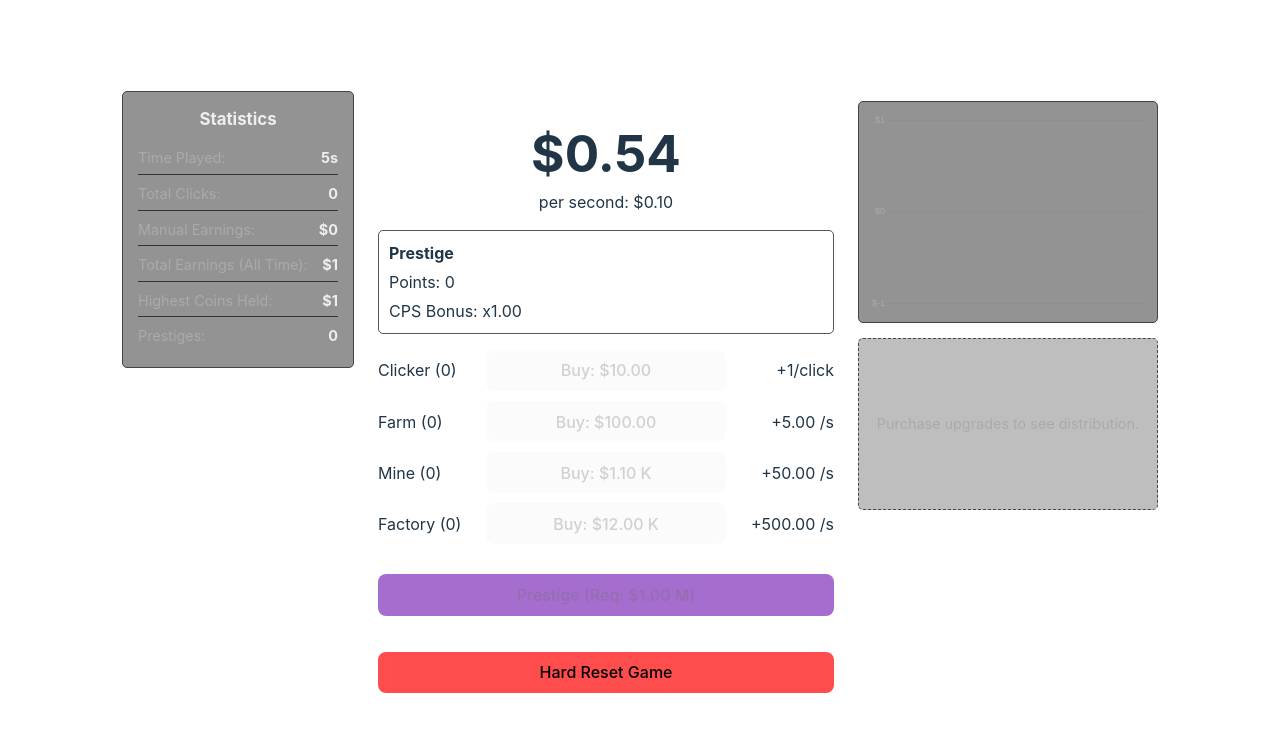
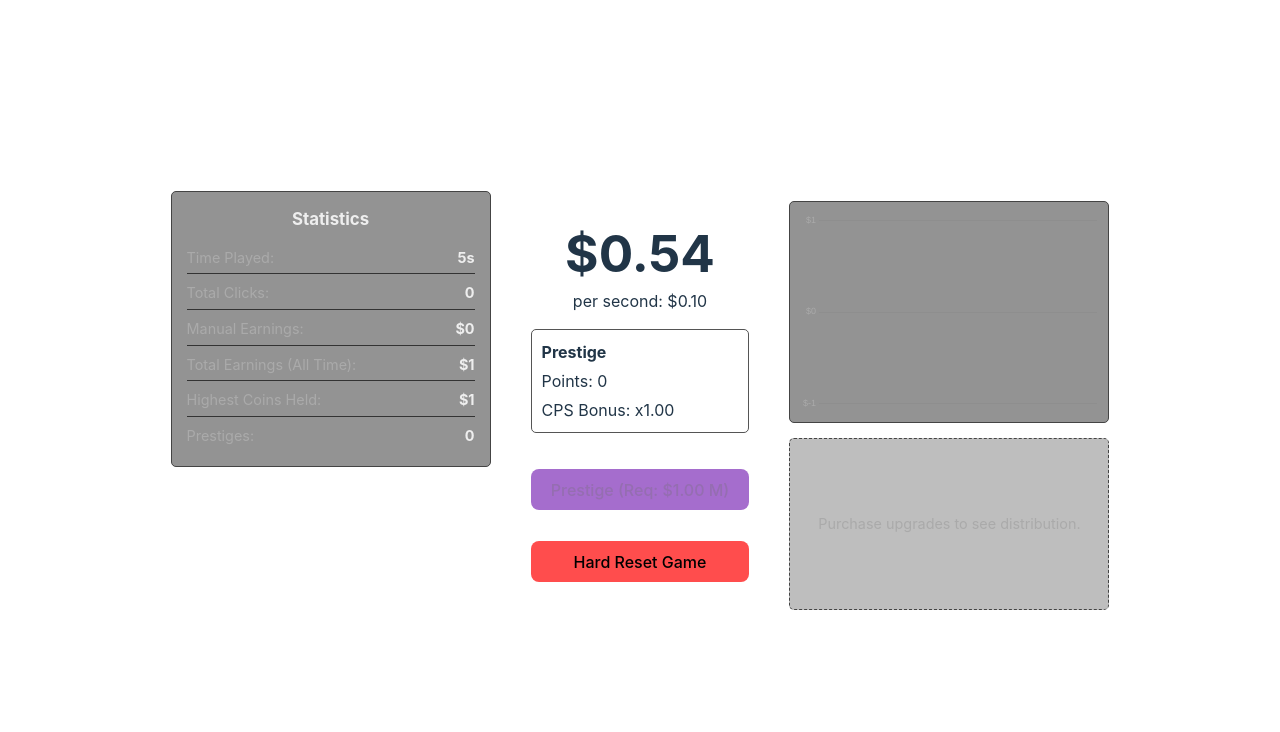
Before and after one commit to steveharianto/IdleGame, a React (Vite) app: page / in a window 1280 px wide. Shown: the top 732 px of the page. Built offline with nearby package versions, Linux system fonts and the light colour scheme.

Commit message:
Add More Upgrades

```diff
--- a/src/App.css
+++ b/src/App.css
@@ -99,3 +99,33 @@ button {
 button:hover:not(:disabled) {
   filter: brightness(1.1);
 }
+
+/* --- Upgrade Unlock Animation --- */
+@keyframes fadeSlideIn {
+  from {
+    opacity: 0;
+    transform: translateY(10px);
+  }
+  to {
+    opacity: 1;
+    transform: translateY(0);
+  }
+}
+
+.upgrade-item {
+  animation: fadeSlideIn 0.4s ease-out forwards;
+  /* Add a subtle border or background for separation if desired */
+   border-bottom: 1px solid rgba(80, 80, 80, 0.5);
+   /* background-color: rgba(255, 255, 255, 0.02); */
+   /* border-radius: 3px; */
+}
+
+/* Ensure the last item doesn't have the border */
+.upgrade-item:last-child {
+   border-bottom: none;
+}
+
+/* Optional: Style adjustments for buttons within upgrades */
+.upgrade-item button {
+    margin-bottom: 0; /* Remove default button margin if needed */
+}
--- a/src/App.jsx
+++ b/src/App.jsx
@@ -51,29 +51,41 @@ const formatNumber = (num) => {
     return `${value.toFixed(2)} ${prefixes[prefix]}`;
 };
 
+// --- FULL UPGRADE LIST ---
+const ALL_UPGRADES = [
+    { id: 1, name: "Clicker", level: 0, baseCost: 10, effect: 1 }, // Effect is per click
+    { id: 2, name: "Farm", level: 0, baseCost: 100, effect: 5 }, // Effect is base CPS
+    { id: 3, name: "Mine", level: 0, baseCost: 1100, effect: 50 },
+    { id: 4, name: "Factory", level: 0, baseCost: 12000, effect: 500 },
+    // --- New Upgrades ---
+    { id: 5, name: "Bank", level: 0, baseCost: 130000, effect: 6000 },       // 130 K
+    { id: 6, name: "Temple", level: 0, baseCost: 1.5e6, effect: 75000 },      // 1.5 M
+    { id: 7, name: "Portal", level: 0, baseCost: 20e6, effect: 900000 },      // 20 M
+    { id: 8, name: "Alchemy Lab", level: 0, baseCost: 330e6, effect: 10e6 }, // 330 M
+    { id: 9, name: "Shipment", level: 0, baseCost: 5e9, effect: 150e6 },     // 5 B
+    { id: 10, name: "Time Machine", level: 0, baseCost: 75e9, effect: 2.5e9 }, // 75 B
+];
+
 function App() {
     const MAX_HISTORY_POINTS = 60; // Store last 60 data points (e.g., 10 minutes if saving every 10s)
 
     // Initialize game state from localStorage or use defaults
     const [gameState, setGameState] = useState(() => {
         const savedGame = localStorage.getItem("idleGameSave");
+
+        // Start with a structure based on ALL_UPGRADES
         let initialState = {
             coins: 0,
             coinsPerSecond: 0,
             lastUpdate: Date.now(),
-            upgrades: [
-                { id: 1, name: "Clicker", level: 0, baseCost: 10, effect: 1 }, // Effect for Clicker is per click
-                { id: 2, name: "Farm", level: 0, baseCost: 100, effect: 5 }, // Effect for others is base CPS
-                { id: 3, name: "Mine", level: 0, baseCost: 1100, effect: 50 },
-                { id: 4, name: "Factory", level: 0, baseCost: 12000, effect: 500 }
-            ],
+            // Use ALL_UPGRADES as the base structure
+            upgrades: ALL_UPGRADES.map(u => ({ ...u, level: 0 })),
             prestigePoints: 0,
             coinHistory: [],
-            // --- Statistics State ---
             totalClicks: 0,
             manualEarnings: 0,
-            totalEarnings: 0, // Includes manual + automatic
-            startTime: Date.now(), // Track session/total time
+            totalEarnings: 0,
+            startTime: Date.now(),
             prestigeCount: 0,
             highestCoins: 0
         };
@@ -81,27 +93,32 @@ function App() {
         if (savedGame) {
             try {
                 const loadedState = JSON.parse(savedGame);
-                // Merge ensuring all keys exist, prioritizing loaded data
+
+                // Create a map of loaded levels for easy lookup
+                const loadedLevels = (loadedState.upgrades || []).reduce((map, upgrade) => {
+                    map[upgrade.id] = upgrade.level;
+                    return map;
+                }, {});
+
+                // Merge loaded levels into the full upgrade list
+                const mergedUpgrades = ALL_UPGRADES.map(defaultUpgrade => ({
+                    ...defaultUpgrade,
+                    level: loadedLevels[defaultUpgrade.id] || 0 // Use loaded level or default to 0
+                }));
+
                 initialState = {
                     ...initialState, // Start with defaults
-                    ...loadedState,  // Override with saved data
-                    // Ensure complex types are correctly handled/defaulted
-                    upgrades: loadedState.upgrades || initialState.upgrades,
+                    ...loadedState,  // Override with saved basic data
+                    upgrades: mergedUpgrades, // Use the merged list
+                    // Ensure stats have defaults if loading old save
+                    totalEarnings: loadedState.totalEarnings || (loadedState.coins || 0),
+                    highestCoins: loadedState.highestCoins || (loadedState.coins || 0),
+                    // ... (other stat defaults as before) ...
                     coinHistory: (loadedState.coinHistory || [])
-                        .map(p => ({
-                            timestamp: p.timestamp,
-                            // Use totalEarnings if present, otherwise fall back to coins (for old saves)
-                            totalEarnings: p.totalEarnings ?? p.coins ?? 0
-                        }))
+                       .map(p => ({ timestamp: p.timestamp, totalEarnings: p.totalEarnings ?? p.coins ?? 0 }))
                        .slice(-MAX_HISTORY_POINTS),
-                    // Make sure new stats have defaults if loading old save
-                    totalClicks: loadedState.totalClicks || 0,
-                    manualEarnings: loadedState.manualEarnings || 0,
-                    totalEarnings: loadedState.totalEarnings || (loadedState.coins || 0), // Approximate if missing
-                    startTime: loadedState.startTime || Date.now(),
-                    prestigeCount: loadedState.prestigeCount || 0,
-                    highestCoins: loadedState.highestCoins || (loadedState.coins || 0)
                 };
+
             } catch (error) {
                 console.error("Error loading saved game:", error);
                 localStorage.removeItem("idleGameSave"); // Clear corrupted save
@@ -110,10 +127,7 @@ function App() {
 
         initialState.coinsPerSecond = calculateTotalCPS(initialState.upgrades, initialState.prestigePoints);
         if (initialState.coinHistory.length === 0) {
-            initialState.coinHistory.push({
-                timestamp: initialState.lastUpdate, // Use lastUpdate for consistency
-                totalEarnings: initialState.totalEarnings
-            });
+            initialState.coinHistory.push({ timestamp: initialState.lastUpdate, totalEarnings: initialState.totalEarnings });
         }
 
         return initialState;
@@ -334,30 +348,16 @@ function App() {
         }
         localStorage.removeItem("idleGameSave");
 
-        // Reset to the absolute initial state using the top-level helper
-        const initialState = {
-            coins: 0,
-            coinsPerSecond: 0.1,
-            lastUpdate: Date.now(),
-            upgrades: [
-                { id: 1, name: "Clicker", level: 0, baseCost: 10, effect: 1 },
-                { id: 2, name: "Farm", level: 0, baseCost: 100, effect: 5 },
-                { id: 3, name: "Mine", level: 0, baseCost: 1100, effect: 50 },
-                { id: 4, name: "Factory", level: 0, baseCost: 12000, effect: 500 }
-            ],
-            prestigePoints: 0,
-            coinHistory: [{ timestamp: Date.now(), totalEarnings: 0 }], // Initialize history
-            // --- Reset ALL stats ---
-            totalClicks: 0,
-            manualEarnings: 0,
-            totalEarnings: 0,
-            startTime: Date.now(), // Reset start time
-            prestigeCount: 0,
-            highestCoins: 0
+        const initialStateReset = {
+            coins: 0, coinsPerSecond: 0, lastUpdate: Date.now(),
+            // Reset using the full list
+            upgrades: ALL_UPGRADES.map(u => ({ ...u, level: 0 })),
+            prestigePoints: 0, coinHistory: [{ timestamp: Date.now(), coins: 0 }],
+            totalClicks: 0, manualEarnings: 0, totalEarnings: 0,
+            startTime: Date.now(), prestigeCount: 0, highestCoins: 0
         };
-        // Ensure initial CPS is correctly set after reset using the globally defined function
-        initialState.coinsPerSecond = calculateTotalCPS(initialState.upgrades, initialState.prestigePoints);
-        setGameState(initialState);
+        initialStateReset.coinsPerSecond = calculateTotalCPS(initialStateReset.upgrades, initialStateReset.prestigePoints);
+        setGameState(initialStateReset);
     };
 
     // --- Prestige Function ---
@@ -375,11 +375,8 @@ function App() {
 
         setGameState(prev => {
             const newTotalPrestigePoints = prev.prestigePoints + gain;
-
-            // Reset upgrades to level 0
-            const initialUpgrades = prev.upgrades.map(u => ({ ...u, level: 0 }));
-
-            // Calculate the new CPS with reset upgrades but new prestige bonus
+            // Reset using the full list
+            const initialUpgrades = ALL_UPGRADES.map(u => ({ ...u, level: 0 }));
             const newCPS = calculateTotalCPS(initialUpgrades, newTotalPrestigePoints);
 
             console.log(`Prestiged! Gained ${gain} points. Total: ${newTotalPrestigePoints}`);
@@ -388,29 +385,27 @@ function App() {
                 ...prev,
                 coins: 0,
                 coinsPerSecond: newCPS,
-                upgrades: initialUpgrades,
+                upgrades: initialUpgrades, // Set the reset full list
                 prestigePoints: newTotalPrestigePoints,
                 lastUpdate: Date.now(),
-                // --- Reset relevant stats on prestige ---
-                totalClicks: prev.totalClicks, // Keep total clicks? Or reset per prestige? Let's keep.
-                manualEarnings: prev.manualEarnings, // Keep total manual earnings? Let's keep.
-                // totalEarnings is implicitly reset by coins resetting
-                // startTime can be kept to track total playtime across prestiges
-                prestigeCount: prev.prestigeCount + 1, // Increment prestige count!
-                // highestCoins can be kept, or reset per prestige - let's keep overall highest
+                prestigeCount: prev.prestigeCount + 1,
+                coinHistory: [{ timestamp: Date.now(), coins: 0 }],
+                 // Keep other stats like totalClicks, manualEarnings, highestCoins, startTime
+                 totalClicks: prev.totalClicks,
+                 manualEarnings: prev.manualEarnings,
+                 totalEarnings: 0, // Total earnings reset implicitly via coins
+                 startTime: prev.startTime,
                  highestCoins: prev.highestCoins,
-                // Reset coin history
-                coinHistory: [{ timestamp: Date.now(), totalEarnings: 0 }]
             };
         });
     };
 
     return (
-        // Main container - NOW THREE COLUMNS
-        <div style={{ display: 'flex', gap: '1.5rem', alignItems: 'flex-start' }}>
+        // Main container - Increase the gap
+        <div style={{ display: 'flex', gap: '2.5rem', alignItems: 'flex-start' }}> {/* Increased gap from 1.5rem to 2.5rem */}
 
             {/* --- Left Column: Statistics --- */}
-            <div style={{ flex: 2, minWidth: '220px' }}>
+            <div style={{ flex: 2, minWidth: '320px' }}> {/* Optional: Slightly increase minWidth */}
                  <GameStats
                     totalClicks={totalClicks}
                     manualEarnings={manualEarnings}
@@ -470,10 +465,15 @@ function App() {
                 </div>
 
                 {/* Upgrades List and Buttons */}
-                <div style={{ display: "flex", flexDirection: "column", gap: "10px" }}>
-                    {upgrades.map(upgrade => (
-                         <div key={upgrade.id} style={{ display: "flex", alignItems: "center" }}>
-                            <div style={{ width: "100px", textAlign: "left" }}>
+                <div style={{ display: "flex", flexDirection: "column", gap: "5px" }}> {/* Reduced gap slightly */}
+                     {/* Filter upgrades based on totalEarnings before mapping */}
+                     {upgrades
+                        .filter(upgrade => totalEarnings >= upgrade.baseCost || upgrade.level > 0) // Show if affordable OR already bought
+                        .map(upgrade => (
+                         // Add a wrapper div for animation
+                         <div key={upgrade.id} className="upgrade-item">
+                            <div style={{ display: "flex", alignItems: "center", padding: '5px 0' }}> {/* Inner flex container */}
+                                <div style={{ width: "100px", textAlign: "left", fontSize: '0.9em' }}> {/* Slightly smaller font */}
                                     {upgrade.name} ({upgrade.level})
                                 </div>
                                 <button
@@ -482,17 +482,20 @@ function App() {
                                     style={{
                                         flex: 1,
                                         opacity: Math.floor(coins) < getUpgradeCost(upgrade) ? 0.6 : 1,
-                                    margin: '0 0.5rem' // Remove default bottom margin, add side margin
+                                        margin: '0 0.5rem',
+                                        padding: '0.4em 0.8em', // Slightly smaller padding
+                                        fontSize: '0.85em' // Slightly smaller font
                                     }}
                                 >
                                     Buy: ${formatNumber(getUpgradeCost(upgrade))}
                                 </button>
-                            <div style={{ width: "100px", textAlign: "right" }}>
+                                <div style={{ width: "100px", textAlign: "right", fontSize: '0.9em' }}> {/* Slightly smaller font */}
                                     {upgrade.id === 1 ?
                                         `+${upgrade.effect}/click` :
                                         `+${formatNumber(upgrade.effect)}/s`}
                                 </div>
                             </div>
+                         </div> // End animation wrapper
                      ))}
 
                     {/* Prestige Button */}
@@ -526,7 +529,7 @@ function App() {
             {/* --- Right Column: Charts --- */}
             <div style={{
                 flex: 2,
-                minWidth: '300px',
+                minWidth: '320px', // Optional: Slightly increase minWidth
                 display: 'flex',
                 flexDirection: 'column'
             }}>
```
Lines whose indentation alone changed are shown as unchanged.
